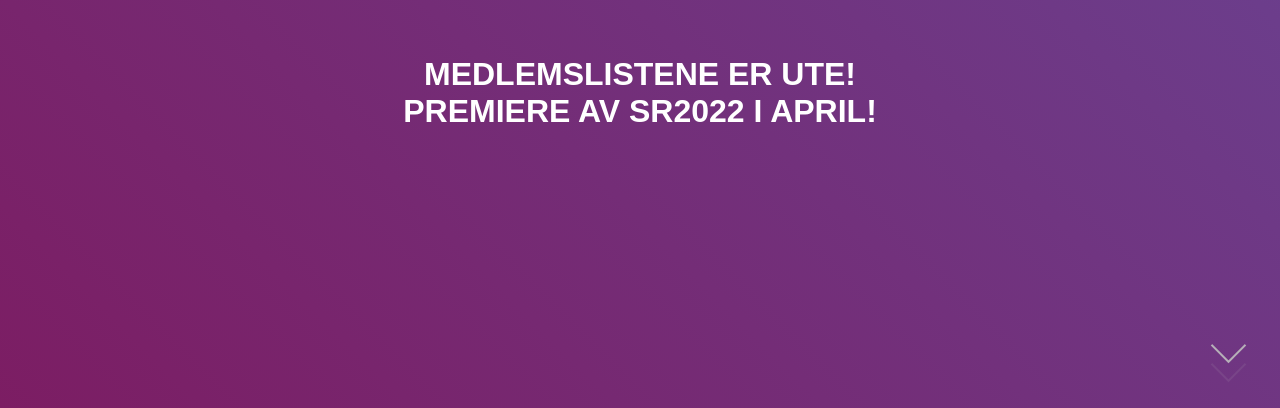
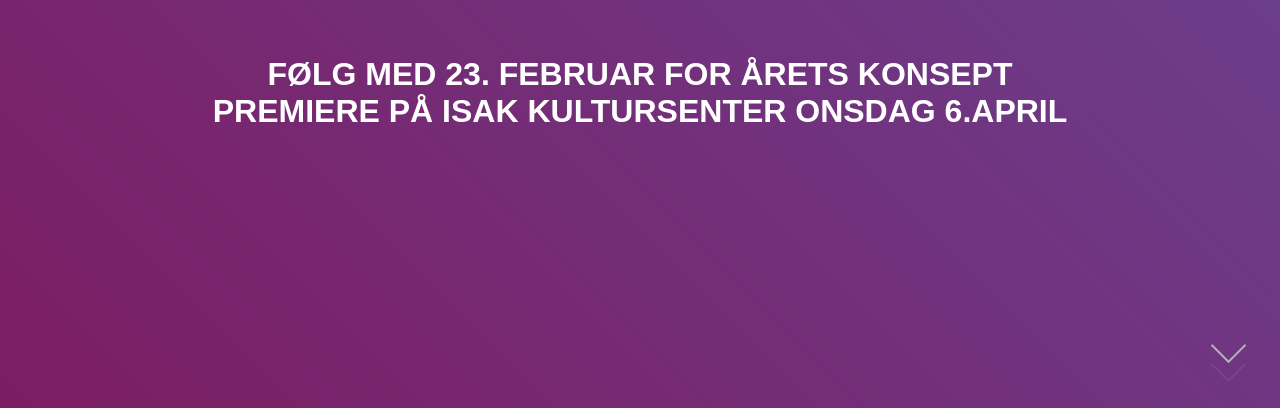
Before and after one commit to Stormrevyen/stormrevyen.no, a plain HTML site: page index.html in a window 1280 px wide. Shown: the part 392-800 px from the top of the page. Drawn offline with Linux system fonts and the light colour scheme; no server answers; a web font is replaced by a local one.

Commit message:
Forside endret.

```diff
--- a/index.html
+++ b/index.html
@@ -115,7 +115,7 @@
 
     <div id="forside"> <!--Stor logo med tekst og knapp over header-->
         <div id="forside-img"><img src="Media/SR22 Logo.png" alt="Stormrevyen 2022 logo"></div>
-        <div id="forsidebanner"><h1 id="cd22">MEDLEMSLISTENE ER UTE! <br> PREMIERE AV SR2022 I APRIL!</h1></div>
+        <div id="forsidebanner"><h1 id="cd22">FØLG MED 23. FEBRUAR FOR ÅRETS KONSEPT <br> PREMIERE PÅ ISAK KULTURSENTER ONSDAG 6.APRIL </h1></div>
         <!--<div id="dato"><h3>Digitale visninger kommer snart!</h3></div>-->
         <!--<div><a href="https://stormrevyen.shop/billetter" target="blank">Kjøp billetter</a></div>-->
         <!--!!Fungerer ikke.<div class="scroll-prompt" id="js_scrollPrompt"><div class="scroll-promp1t-shape"></div></div>-->
```
